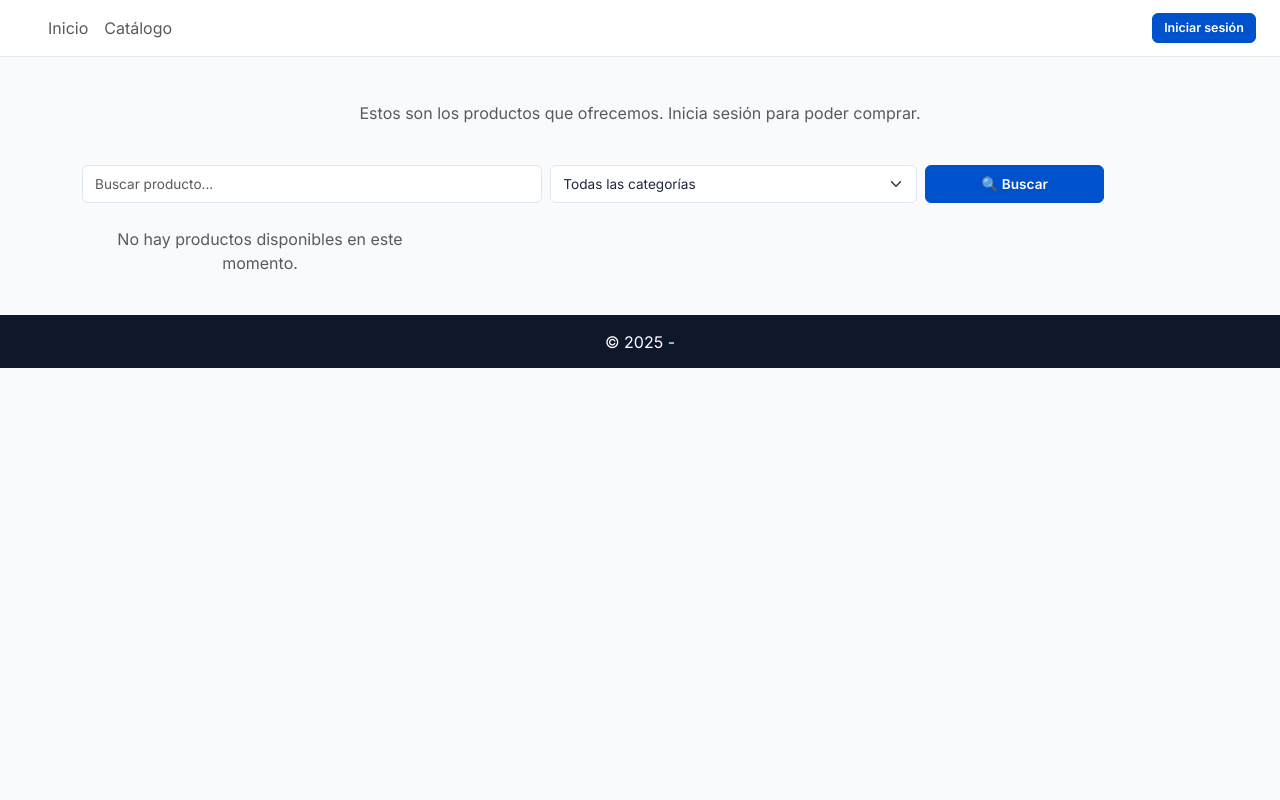
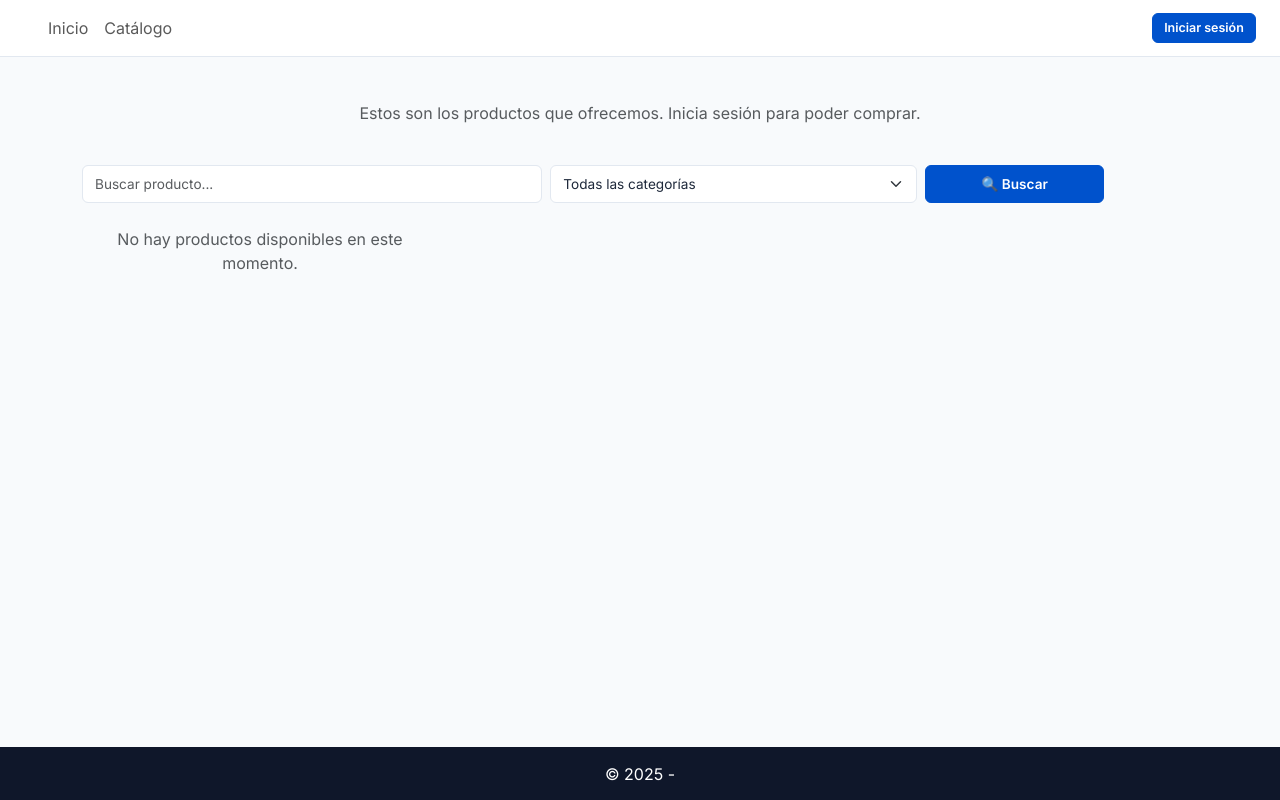
Before and after one commit to jmorenoyepes-ai/INTSHOT-django, a Django app: template proyecto/inventario/templates/Catalogo/catalogo_publico.html in a window 1280 px wide. Run offline with Django 5.2, Linux system fonts and the light colour scheme; the template is opened without the code that fills it, so the values that code supplies are empty; some libraries are stand-ins or nearby versions.

Commit message:
Correción del footer en el catalogo público

```diff
--- a/proyecto/inventario/static/css/theme.css
+++ b/proyecto/inventario/static/css/theme.css
@@ -46,14 +46,24 @@
    Base
    ========================================================================== */
 
-html, body {
+html {
+  min-height: 100%;
+}
+
+body {
+  min-height: 100vh;
+  margin: 0;
+  display: flex;
+  flex-direction: column;
+
   background-color: var(--intshot-bg);
   color: var(--intshot-text);
   font-family: var(--intshot-font);
 }
 
-body {
-  min-height: 100vh;
+.contenido-publico {
+  flex: 1 0 auto;
+  width: 100%;
 }
 
 a {
--- a/proyecto/inventario/templates/base_publico.html
+++ b/proyecto/inventario/templates/base_publico.html
@@ -27,7 +27,8 @@
         <div class="container-fluid px-4">
             <a class="navbar-brand d-flex align-items-center gap-2" href="{% url 'inventario:landing' %}">
                 {% if configuracion.logo %}
-                <img src="{{ configuracion.logo.url }}" alt="{{ configuracion.nombre_empresa }}" width="36" height="36" style="border-radius:8px;">
+                <img src="{{ configuracion.logo.url }}" alt="{{ configuracion.nombre_empresa }}" width="36" height="36"
+                    style="border-radius:8px;">
                 {% endif %}
                 <span style="font-weight:800; color:#003d9b;">{{ configuracion.nombre_empresa }}</span>
             </a>
@@ -54,8 +55,10 @@
         {% include 'notificaciones.html' %}
     </div>
 
-    {% block cuerpo %}
-    {% endblock %}
+    <main class="contenido-publico">
+        {% block cuerpo %}
+        {% endblock %}
+    </main>
 
     <div class="footer">
         {% include 'footer.html' %}
```
Also changed, not shown: proyecto/db.sqlite3.
